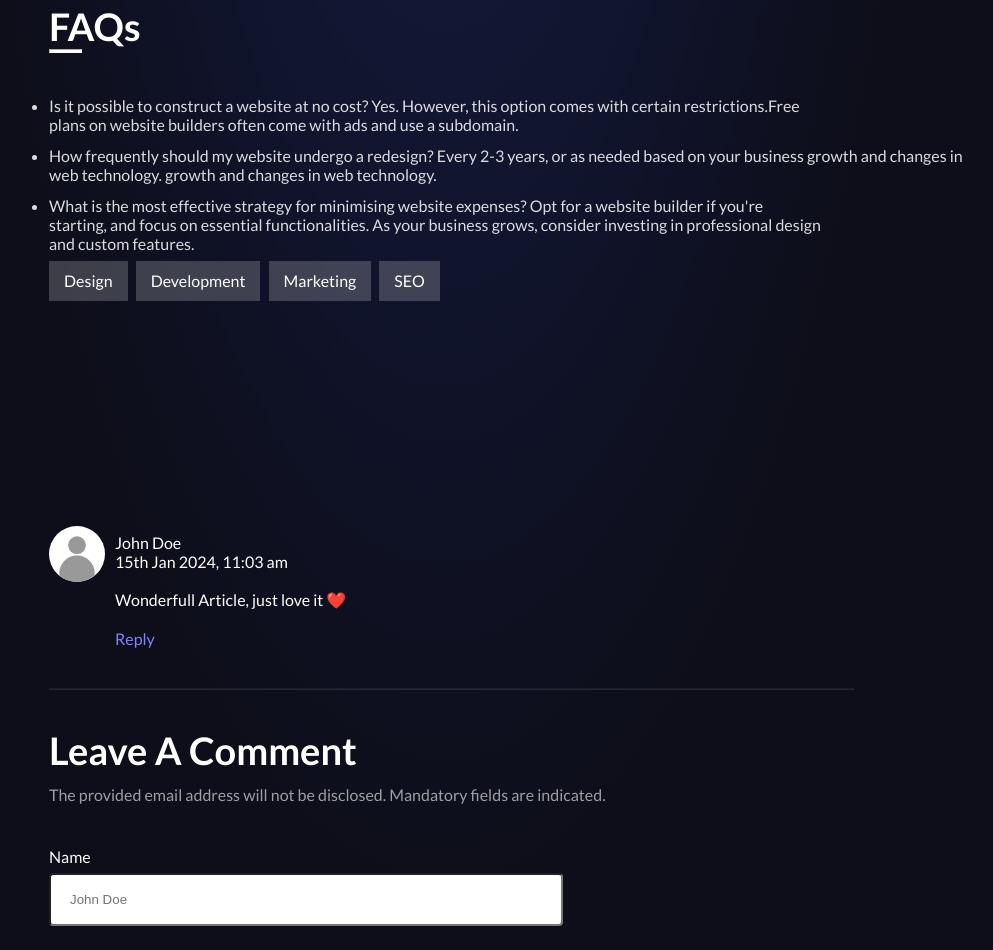
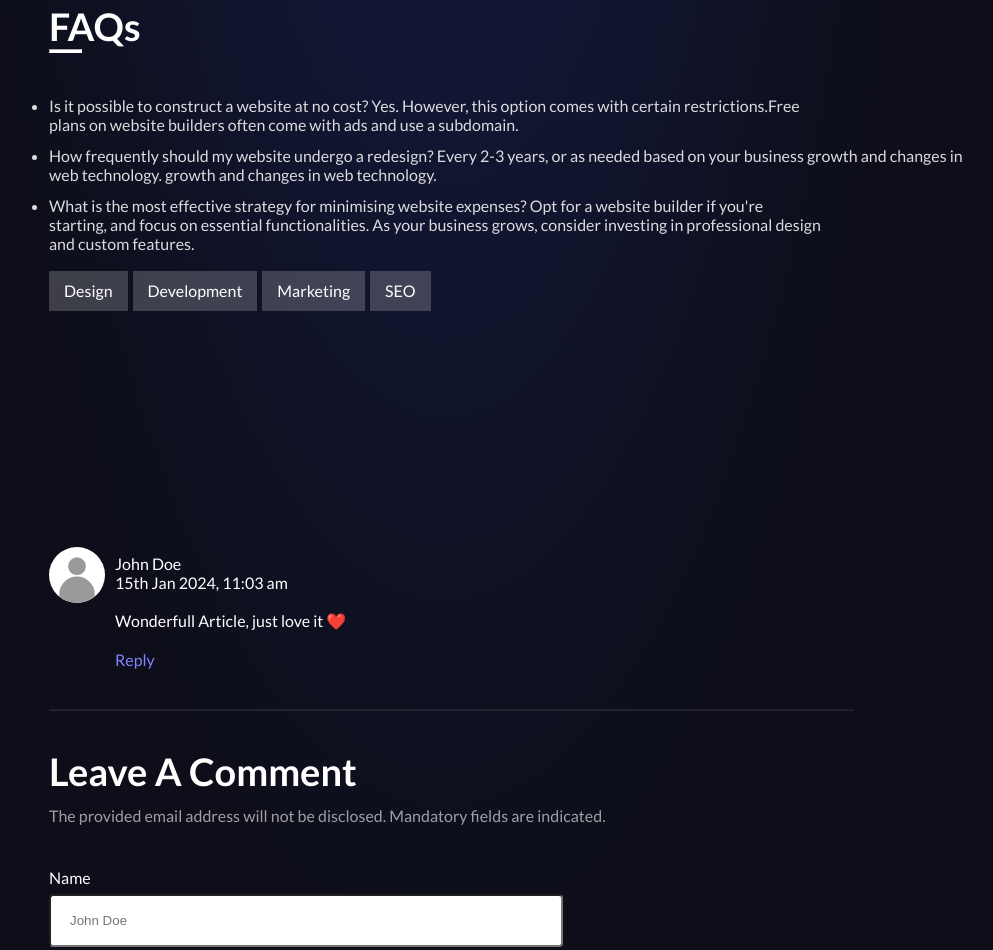
Before and after one commit to Cocolikescoding/blog-details, a plain HTML site: page index.html in a window 1280 px wide. Shown: the part 2849-3799 px from the top of the page, without its empty margins (196-1189 px from the left). Drawn offline with Linux system fonts and the light colour scheme.

Commit message:
Update Articles.css

```diff
--- a/Articles.css
+++ b/Articles.css
@@ -97,7 +97,19 @@ opacity: 0.85
     padding-bottom: 8px;
    ;
 }
-
+.button-item{
+  display: flex;
+    flex-wrap: wrap;
+    width: 100%;
+    align-items: center;
+    row-gap: 5px;
+}
+.button-item a{
+  color: white;
+  display: inline;
+  text-decoration: none;
+  width: auto;
+}
 
 .button1{
     width: 100%;
```
